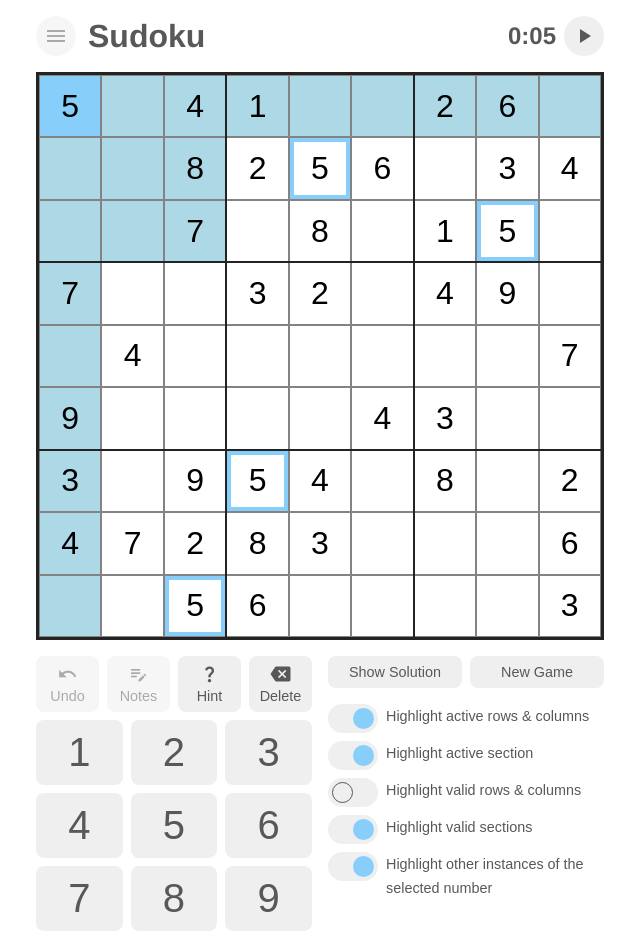
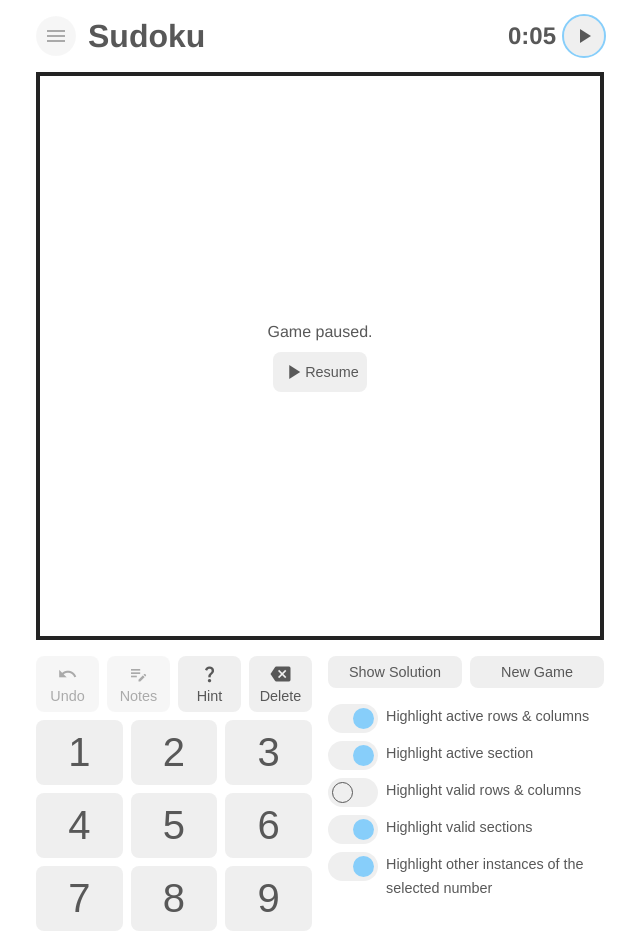
Before and after one commit to jkeussen/sudoku, a React (Vite) app: page / in a window 1280 px wide. Both pictures are taken after a click on the button "pause". Shown: the whole page, without its empty margins (320-960 px from the left). Built offline with nearby package versions, Linux system fonts and the light colour scheme.

Commit message:
Pausing now blocks puzzle visibility, style tweaks

```diff
--- a/src/App.module.css
+++ b/src/App.module.css
@@ -1,5 +1,9 @@
 .wrapper {
   background-color: var(--bg);
+  /* background-color: blue; */
+  min-height: 100vh;
+  display: flex;
+  align-items: flex-start;
 }
 .app {
   display: flex;
@@ -8,7 +12,7 @@
   padding: 1rem;
   max-width: 600px;
   margin: 0 auto;
-  align-items: center;
   background-color: var(--bg);
+  /* background-color: red; */
   color: var(--text);
 }
--- a/src/components/Puzzle.module.css
+++ b/src/components/Puzzle.module.css
@@ -6,6 +6,29 @@
   border-color: var(--divider-section);
   border-style: solid;
 }
+.pauseShield {
+  position: absolute;
+  width: 100%;
+  height: 100%;
+  background-color: var(--bg);
+  z-index: 6;
+  padding: 1rem;
+  color: var(--text);
+  display: flex;
+  gap: 0.5rem;
+  flex-direction: column;
+  justify-content: center;
+  align-items: center;
+}
+  .pauseShield span,
+  .pauseShield button {
+    text-align: center;
+    width: max-content;
+  }
+  /* .pauseShield button {
+    display: flex;
+    flex-direction: column;
+  } */
 .divider {
   position: absolute;
   width: 33.333%;
--- a/src/components/Puzzle.tsx
+++ b/src/components/Puzzle.tsx
@@ -6,6 +6,8 @@ import Tile from "./Tile";
 import { puzzleActions } from "../store/puzzle-slice";
 
 import classes from "./Puzzle.module.css";
+import buttonCss from '../styles/Buttons.module.css'
+import { uiActions } from "../store/ui-slice";
 
 const Puzzle = () => {
 
@@ -16,6 +18,8 @@ const Puzzle = () => {
 	const validRows = useAppSelector((state) => state.puzzle.validRows);
 	const validCols = useAppSelector((state) => state.puzzle.validCols);
 	const validSections = useAppSelector((state) => state.puzzle.validSections);
+
+	const isTimerPaused = useAppSelector(state => state.ui.isTimerPaused)
 
 	const localErrors = useAppSelector((state) => state.puzzle.localErrors);
 	const globalErrors = useAppSelector((state) => state.puzzle.globalErrors);
@@ -50,8 +54,21 @@ const Puzzle = () => {
 		});
 	}, []);
 
+	const resumeGameHandler = () => {
+		dispatch(uiActions.setIsTimerPaused(false))
+	}
+
 	return(
 		<div className={classes.puzzleGrid}>
+			{isTimerPaused && <div className={classes.pauseShield}>
+				<span>
+					Game paused.
+				</span>
+				<button className={buttonCss.button} onClick={resumeGameHandler}>
+					<span className="material-icons">play_arrow</span>
+					Resume
+				</button>
+			</div>}
 			{dividers}
 			{puzzle}
 		</div>
--- a/src/components/Switch.module.scss
+++ b/src/components/Switch.module.scss
@@ -28,6 +28,9 @@ $height: calc(($width / 2) + $padding);
     height: 0;
   }
 }
+.switchWrap:has(input:focus) {
+  outline: var(--focus)
+}
 .switch {
   height: 100%;
   display: grid;
--- a/src/index.css
+++ b/src/index.css
@@ -25,8 +25,6 @@
 
 .light {
   --border-radius: 8px;
-  --divider-tile-width: 1px;
-  --divider-section-width: 3px;
   --divider-tile: rgb(131, 131, 131);
   --divider-section: rgb(35, 35, 35);
   --bg: white;
@@ -40,15 +38,33 @@
   --error: rgb(240, 128, 128);
   --error-dark: rgb(214, 99, 99);
 
+  --focus: 2px solid var(--blue-dark);
+
   /* Tiles */
   --tile-num-given: black;
   --tile-num-user: rgb(81, 81, 81);
   --tile-num-wrong: rgb(181, 0, 0);
+
+  /* Dividers */
+  --divider-tile-width: 1px;
+  --divider-section-width: 4px;
 }
 
 @media (max-width: 600px) {
-  .light {
+  .light,
+  .dark {
     --divider-tile-width: 0.5px;
-    --divider-section-width: 1px;
+    --divider-section-width: 2px;
   }
 }
+
+@media only screen and (-moz-min-device-pixel-ratio: 2),
+only screen and (-o-min-device-pixel-ratio: 2/1),
+only screen and (-webkit-min-device-pixel-ratio: 2),
+only screen and (min-device-pixel-ratio: 2) {
+  .light,
+  .dark {
+    --divider-tile-width: 0.5px;
+    --divider-section-width: 2px;
+  }
+}
--- a/src/store/puzzle-slice.ts
+++ b/src/store/puzzle-slice.ts
@@ -48,7 +48,7 @@ const puzzleSlice = createSlice({
 	initialState: initialState,
 	reducers: {
 		generatePuzzle(state, action: { payload?: PuzzleDifficultyString }) {
-			let difficulty = action.payload ? action.payload : 'medium'
+			let difficulty = action.payload ? action.payload : 'hard'
 			const [puzzle, solution] = generateSudoku(difficulty);
 			const puzzleGrid = buildPuzzleGridFromString(puzzle);
 			const solutionGrid = buildPuzzleGridFromString(solution);
--- a/src/styles/Buttons.module.css
+++ b/src/styles/Buttons.module.css
@@ -9,6 +9,9 @@
 	border-radius: var(--border-radius);
 	background-color: var(--button-bg);
 	cursor: pointer;
+}
+.button:focus {
+	outline: var(--focus);
 }
 .rounded {
 	border-radius: 50%;
```
